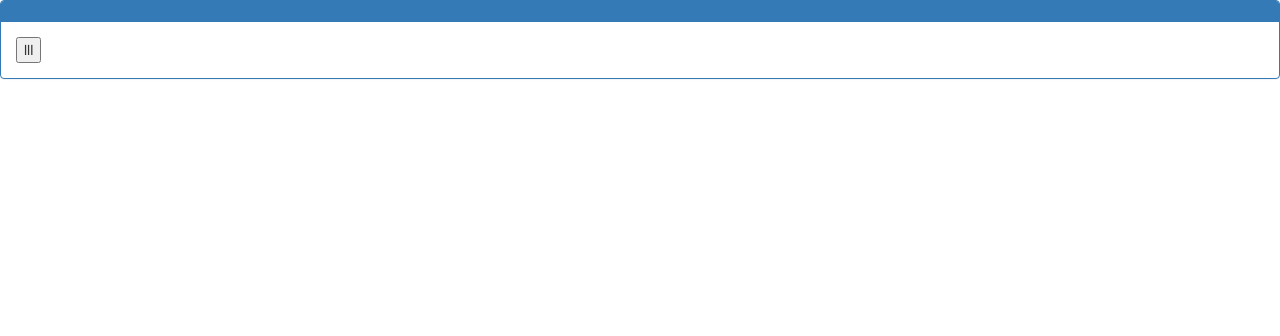
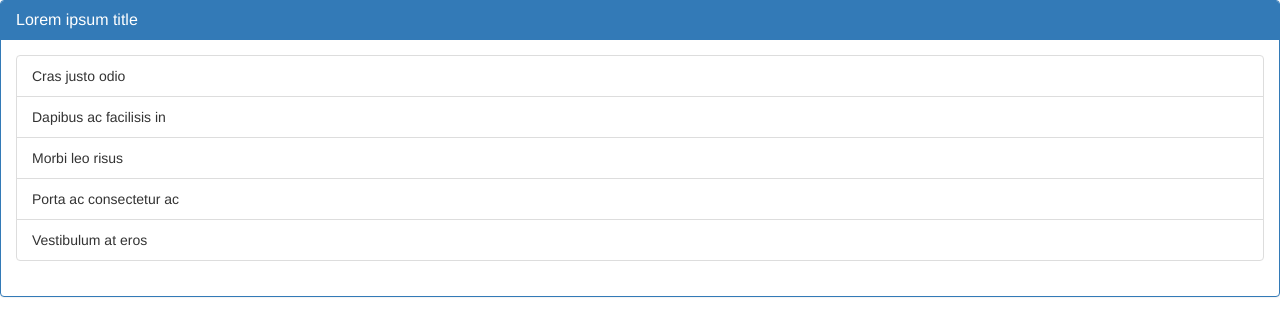
Before and after one commit to thecodeholic/lobipanel-angularjs, a website: page demo/index.html in a window 1280 px wide. Drawn offline with nearby package versions, Linux system fonts and the light colour scheme.

Commit message:
Implement giving heading, options and events

```diff
--- a/demo/app.module.js
+++ b/demo/app.module.js
@@ -11,7 +11,21 @@
 
   function LobiPanelDemoController($scope) {
     var vm = this;
-    vm.demoVar = "113";
-    console.log("1111111");
+    vm.panelTitle = "Lorem ipsum title";
+    vm.options = {
+      reload: false,
+      close: false,
+      editTitle: false
+    };
+
+    vm.events = {
+      init: function(){
+        console.log("initialized");
+      },
+      beforeUnpin: function(){
+        console.log("333333333333");
+      }
+    };
+
   }
 })();
--- a/demo/index.html
+++ b/demo/index.html
@@ -4,21 +4,32 @@
     <meta charset="UTF-8">
     <title>Title</title>
 
-    <link rel="stylesheet"  href="../node_modules/bootstrap/dist/css/bootstrap.css">
-    <link rel="stylesheet"  href="../node_modules/lobipanel/dist/css/lobipanel.css">
+    <link rel="stylesheet" href="../node_modules/bootstrap/dist/css/bootstrap.css">
+    <link rel="stylesheet" href="../node_modules/lobipanel/dist/css/lobipanel.css">
+
+    <script src="../node_modules/jquery/dist/jquery.js"></script>
+    <script src="../node_modules/jquery-ui-dist/jquery-ui.js"></script>
+    <script src="../node_modules/lobipanel/dist/js/lobipanel.js"></script>
+    <script src="../node_modules/bootstrap/dist/js/bootstrap.js"></script>
 
     <script src="../node_modules/angular/angular.js"></script>
     <script src="../src/lobipanel.module.js"></script>
     <script src="../src/lobipanel.directive.js"></script>
     <script src="../src/lobipanel.controller.js"></script>
+
     <script src="app.module.js"></script>
-    <script src="../node_modules/lobipanel/dist/js/lobipanel.js"></script>
 
 </head>
 <body ng-app="app" ng-controller="LobiPanelDemoController as vm">
 
-<lobipanel>
-    <button>lll</button>
+<lobipanel data-heading="{{vm.panelTitle}}" data-options="vm.options" data-events="vm.events">
+    <ul class="list-group">
+        <li class="list-group-item">Cras justo odio</li>
+        <li class="list-group-item">Dapibus ac facilisis in</li>
+        <li class="list-group-item">Morbi leo risus</li>
+        <li class="list-group-item">Porta ac consectetur ac</li>
+        <li class="list-group-item">Vestibulum at eros</li>
+    </ul>
 </lobipanel>
 
 </body>
--- a/package.json
+++ b/package.json
@@ -7,6 +7,9 @@
   "dependencies": {
     "angular": "^1.6.7",
     "bootstrap": "^3.3.7",
+    "jquery": "^3.2.1",
+    "jquery-ui": "^1.12.1",
+    "jquery-ui-dist": "^1.12.1",
     "lobipanel": "^1.0.0"
   }
 }
--- a/src/lobipanel.directive.js
+++ b/src/lobipanel.directive.js
@@ -7,22 +7,40 @@
   angular.module('lobipanel')
     .directive('lobipanel', lobipanel);
 
-  function lobipanel(){
-      return {
-        restrict: 'E',
-        transclude: true,
-        template: `<div class="panel panel-primary" >
+  function lobipanel() {
+    return {
+      replace: true,
+      restrict: 'E',
+      transclude: true,
+      scope: {
+        heading: '@heading',
+        options: '=',
+        events: '='
+      },
+      template: `<div class="panel panel-primary" >
               <div class="panel-heading">
-                  <h3 class="panel-title"></h3>
+                  <h3 class="panel-title">{{heading}}</h3>
               </div>
               <div class="panel-body" ng-transclude>
 
               </div>
           </div>
         `,
-        link: function(scope, el, attrs){
-          el.lobiPanel();
+      link: function (scope, el, attrs) {
+        var $el = $(el);
+        var instance = $el.data('lobiPanel');
+        if (scope.events && angular.isObject(scope.events)) {
+          angular.forEach(scope.events, function (value, key) {
+            if (!angular.isFunction(value)) {
+              console.error(key + " event listener is not a function");
+              return;
+            }
+            $el.on(key + '.lobiPanel', value);
+          });
         }
+        $el.lobiPanel(scope.options);
       }
+    }
   }
+
 })();
```
Also changed, not shown: 1 other file.
